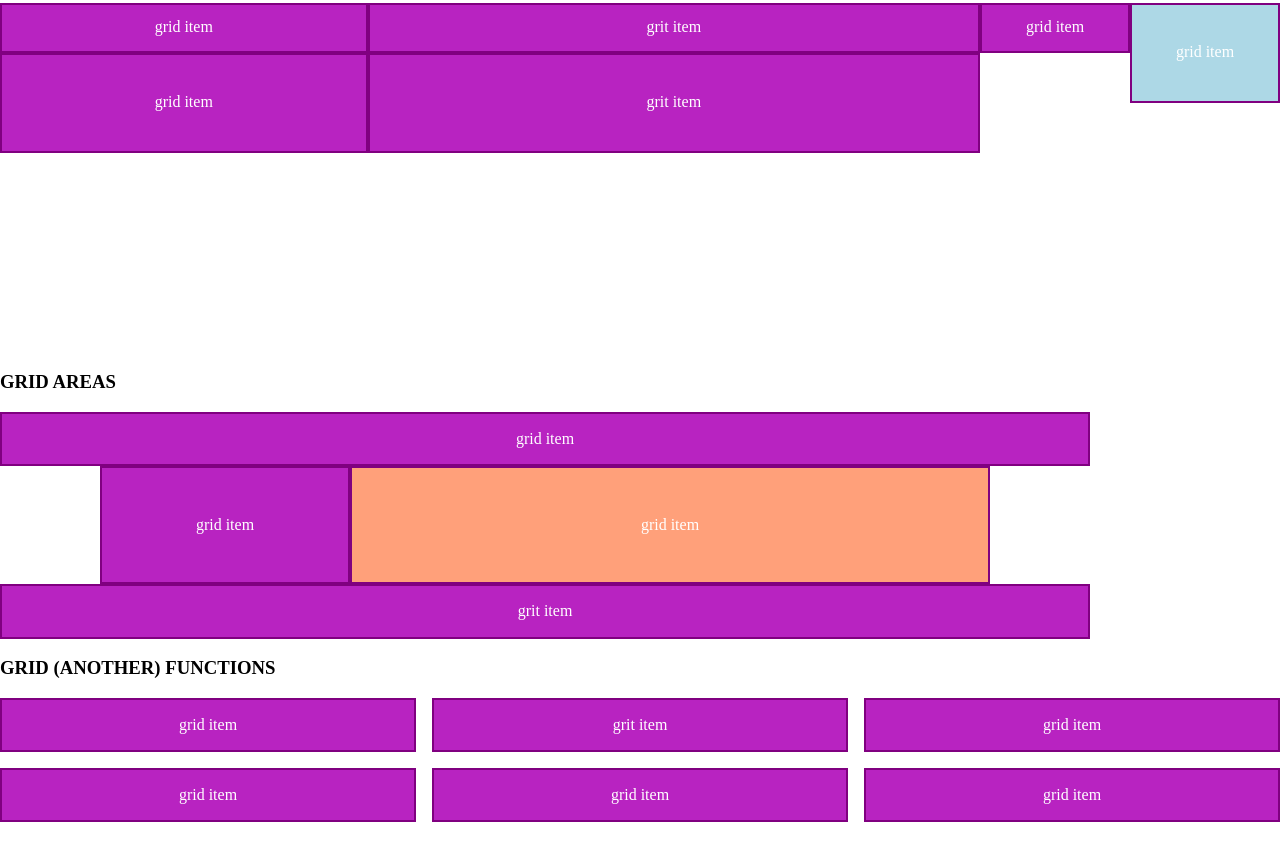
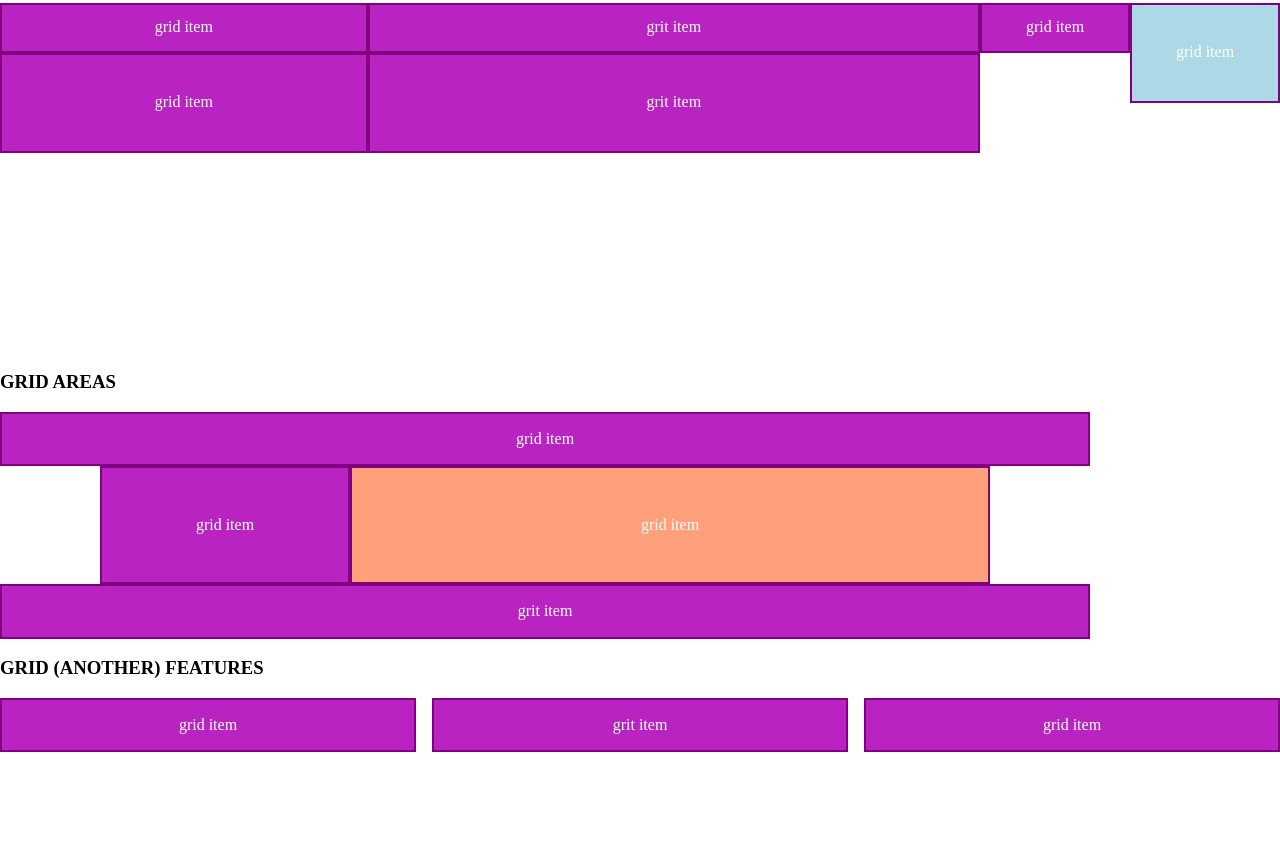
Before and after one commit to PetrValenta92/css-grid, a website built with Vite: page index.html in a window 1280 px wide. Shown: the part 1070-1924 px from the top of the page. After the commit the page ends 1854 px from the top, so only its background shows below. Built offline with nearby package versions, Linux system fonts and the light colour scheme.

Commit message:
Update index.html

```diff
--- a/index.html
+++ b/index.html
@@ -58,14 +58,11 @@
       <div class="grid-item footer">grit item</div>
     </div>
 
-    <div><h3>GRID (ANOTHER) FUNCTIONS</h3></div>
+    <div><h3>GRID (ANOTHER) FEATURES</h3></div>
     <div class="grid-functions">
       <div class="grid-item">grid item</div>
       <div class="grid-item">grit item</div>
       <div class="grid-item">grid item</div>
-      <div class="grid-item">grid item</div>
-      <div class="grid-item">grid item</div>
-      <div class="grid-item">grid item</div>
     </div>
   </body>
 </html>
```
